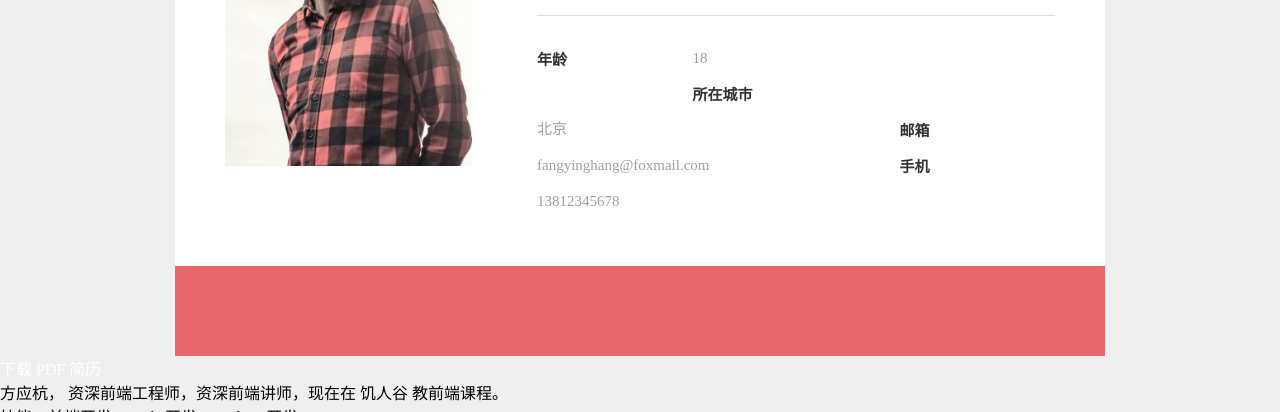
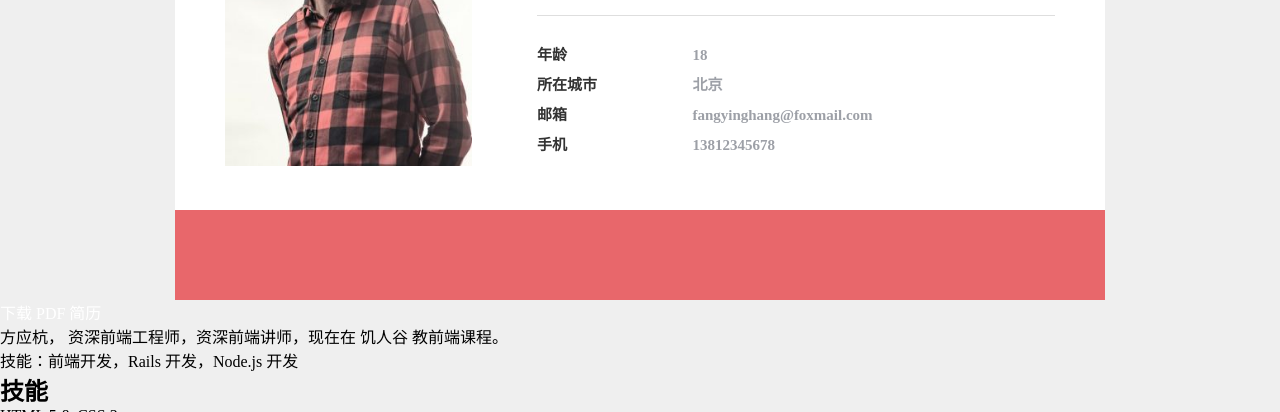
Before and after one commit to yqs19960816/resume, a plain HTML site: page index.html in a window 1280 px wide. Shown: the part 688-1100 px from the top of the page. Drawn offline with Linux system fonts and the light colour scheme.

Commit message:
修改了行高和字体宽度

```diff
--- a/style.css
+++ b/style.css
@@ -181,12 +181,10 @@ nav {
   margin-bottom: 15px;
   font-size: 15px;
   font-weight: 700;
+  line-height: 15px;
   color: #333333;
 }
 .userCard .text dd{
-  font-size: 15px;
-  font-weight: 400;
-  line-height: 20px;
   color: #9da0a7;
   width: 70%;
 }
```
